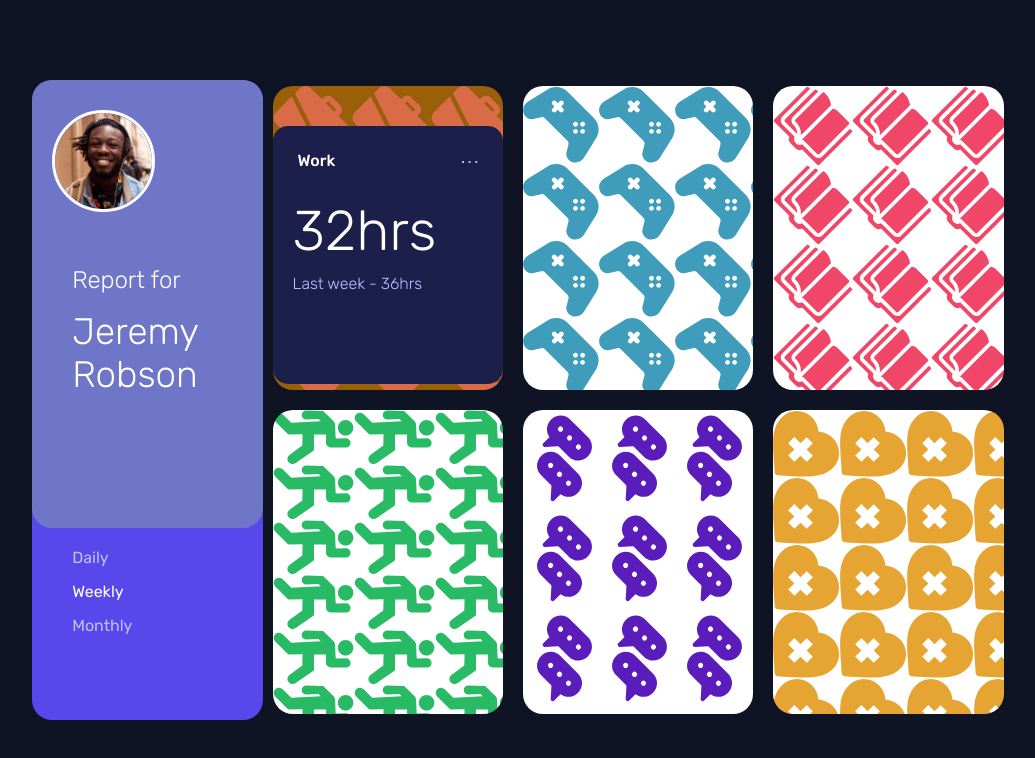
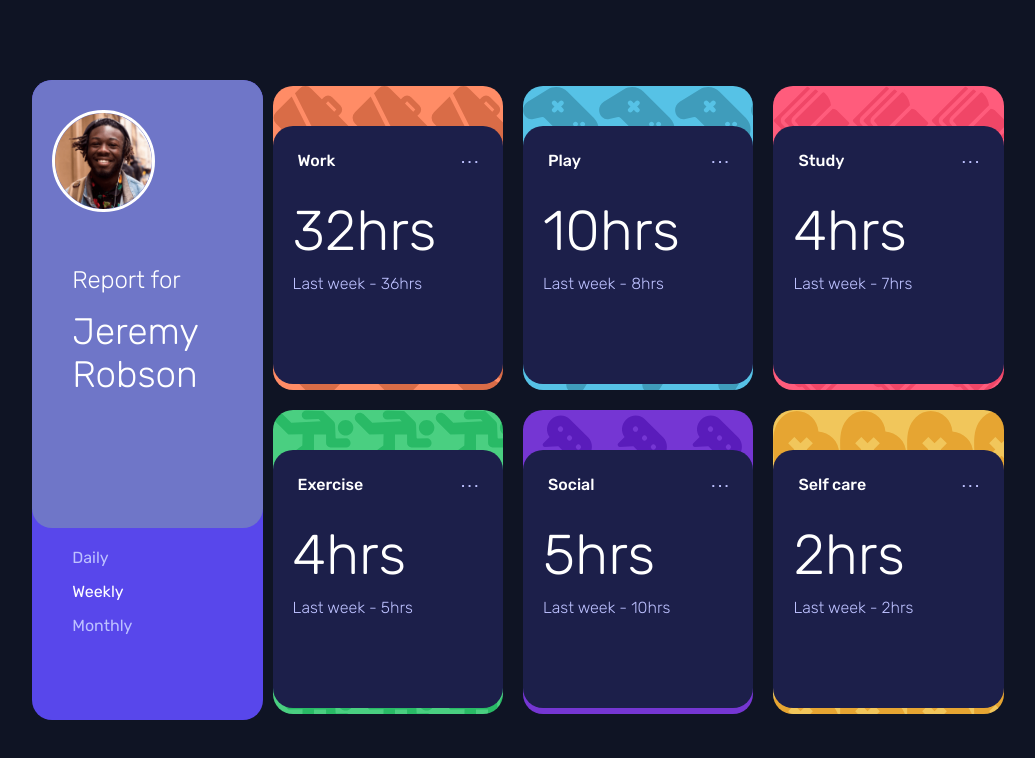
Before and after one commit to etimexo/Time-tracking-dashboard, a website: page index.html in a window 1280 px wide. Both pictures are taken after a click on the link "Weekly". Shown: the whole page, without its empty margins (117-1152 px from the left). Drawn offline with Linux system fonts and the light colour scheme.

Commit message:
Edit files

```diff
--- a/index.html
+++ b/index.html
@@ -32,17 +32,63 @@
               <p class="p1">Work</p>
               <p class="p2"><sup>. . .</sup></p>
             </div>
-            <p class="panel-menu" id="panel-menu1">--</p>
-            <p class="panel-menu" id="panel-menu2">--</p>
+            <p class="panel-menu panel-menu1" id="work-menu1">--</p>
+            <p class="panel-menu panel-menu2" id="work-menu2">--</p>
+          </div>
+        </div>
+        <div class="col col-2">
+          <div class="play wrk">
+            <div class="panel">
+              <p class="p1">Play</p>
+              <p class="p2"><sup>. . .</sup></p>
+            </div>
+            <p class="panel-menu panel-menu1" id="play-menu1">--</p>
+            <p class="panel-menu panel-menu2" id="play-menu2">--</p>
+          </div>
+        </div>
+        <div class="col col-3">
+          <div class="study wrk">
+            <div class="panel">
+              <p class="p1">Study</p>
+              <p class="p2"><sup>. . .</sup></p>
+            </div>
+            <p class="panel-menu panel-menu1" id="study-menu1">--</p>
+            <p class="panel-menu panel-menu2" id="study-menu2">--</p>
+          </div>
         </div>
       </div>
-        <div class="col col-2"></div>
-        <div class="col col-3"></div>
-      </div>
+
       <div class="row">
-        <div class="col  col-4"></div>
-        <div class="col col-5"></div>
-        <div class="col col-6"></div>
+        <div class="col col-4">
+          <div class="exercise wrk">
+            <div class="panel">
+              <p class="p1">Exercise</p>
+              <p class="p2"><sup>. . .</sup></p>
+            </div>
+            <p class="panel-menu panel-menu1" id="exercise-menu1">--</p>
+            <p class="panel-menu panel-menu2" id="exercise-menu2">--</p>
+          </div>
+        </div>
+        <div class="col col-5">
+          <div class="social wrk">
+            <div class="panel">
+              <p class="p1">Social</p>
+              <p class="p2"><sup>. . .</sup></p>
+            </div>
+            <p class="panel-menu panel-menu1" id="social-menu1">--</p>
+            <p class="panel-menu panel-menu2" id="social-menu2">--</p>
+          </div>
+        </div>
+        <div class="col col-6">
+          <div class="selfcare wrk">
+            <div class="panel">
+              <p class="p1">Self care</p>
+              <p class="p2"><sup>. . .</sup></p>
+            </div>
+            <p class="panel-menu panel-menu1" id="selfcare-menu1">--</p>
+            <p class="panel-menu panel-menu2" id="selfcare-menu2">--</p>
+          </div>
+        </div>
       </div>
     </div>
   </div>
--- a/script.js
+++ b/script.js
@@ -2,14 +2,44 @@ const daily = document.querySelector("#daily")
 const weekly = document.querySelector("#weekly")
 const monthly = document.querySelector("#monthly")
 daily.addEventListener("click", () => {
-    document.getElementById("panel-menu1").innerHTML = "5hrs"
-    document.getElementById("panel-menu2").innerHTML = "Yesterday - 7hrs"
+    document.getElementById("work-menu1").innerHTML = "5hrs"
+    document.getElementById("work-menu2").innerHTML = "Yesterday - 7hrs"
+    document.getElementById("play-menu1").innerHTML = "1hr"
+    document.getElementById("play-menu2").innerHTML = "Yesterday - 2hrs"
+    document.getElementById("study-menu1").innerHTML = "0hr"
+    document.getElementById("study-menu2").innerHTML = "Yesterday - 1hr"
+    document.getElementById("exercise-menu1").innerHTML = "1hr"
+    document.getElementById("exercise-menu2").innerHTML = "Yesterday - 1hr"
+    document.getElementById("social-menu1").innerHTML = "1hr"
+    document.getElementById("social-menu2").innerHTML = "Yesterday - 3hrs"
+    document.getElementById("selfcare-menu1").innerHTML = "0hr"
+    document.getElementById("selfcare-menu2").innerHTML = "Yesterday - 1hr"
 })
 weekly.addEventListener("click", () => {
-    document.getElementById("panel-menu1").innerHTML = "32hrs"
-    document.getElementById("panel-menu2").innerHTML = "Last week - 36hrs"
+    document.getElementById("work-menu1").innerHTML = "32hrs"
+    document.getElementById("work-menu2").innerHTML = "Last week - 36hrs"
+    document.getElementById("play-menu1").innerHTML = "10hrs"
+    document.getElementById("play-menu2").innerHTML = "Last week - 8hrs"
+    document.getElementById("study-menu1").innerHTML = "4hrs"
+    document.getElementById("study-menu2").innerHTML = "Last week - 7hrs"
+    document.getElementById("exercise-menu1").innerHTML = "4hrs"
+    document.getElementById("exercise-menu2").innerHTML = "Last week - 5hrs"
+    document.getElementById("social-menu1").innerHTML = "5hrs"
+    document.getElementById("social-menu2").innerHTML = "Last week - 10hrs"
+    document.getElementById("selfcare-menu1").innerHTML = "2hrs"
+    document.getElementById("selfcare-menu2").innerHTML = "Last week - 2hrs"
 })
 monthly.addEventListener("click", () => {
-    document.getElementById("panel-menu1").innerHTML = "103hrs"
-    document.getElementById("panel-menu2").innerHTML = "Last month - 128hrs"
+    document.getElementById("work-menu1").innerHTML = "103hrs"
+    document.getElementById("work-menu2").innerHTML = "Last month - 128hrs"
+    document.getElementById("play-menu1").innerHTML = "23hrs"
+    document.getElementById("play-menu2").innerHTML = "Last month - 29hrs"
+    document.getElementById("study-menu1").innerHTML = "13hrs"
+    document.getElementById("study-menu2").innerHTML = "Last month - 19hrs"
+    document.getElementById("exercise-menu1").innerHTML = "11hrs"
+    document.getElementById("exercise-menu2").innerHTML = "Last month - 18hrs"
+    document.getElementById("social-menu1").innerHTML = "21hrs"
+    document.getElementById("social-menu2").innerHTML = "Last month - 23hrs"
+    document.getElementById("selfcare-menu1").innerHTML = "7hrs"
+    document.getElementById("selfcare-menu2").innerHTML = "Last month - 11hrs"
 })
--- a/style.css
+++ b/style.css
@@ -143,29 +143,50 @@ body {
         margin: 10px;
         padding: 10px;
     }
+    .container .boxes .row .wrk:hover, .container .boxes .row .wrk:focus {
+        background-color: hsl(235, 45%, 61%);
+    }
     .container .boxes .row .col-1 {
-        background-color: rgb(153, 95, 9);
+        background-color: hsl(15, 100%, 70%);
         padding: 0;
     }
     .container .boxes .row .col:hover, .container .boxes .row .col:focus {
         cursor: pointer;
     }
-    .container .boxes .row .col-1 .wrk {
-        width: 100%;
+    .container .boxes .wrk {
+        width: inherit;
         height: 85%;
         position: relative;
         bottom: -40px;
-        border-radius: 15px;
         background-color: var(--darkblue);
         color: #fff;
         font-weight: lighter;
+    }
+    .container .boxes .row .col-2 {
+        background-color: hsl(195, 74%, 62%);
+        padding: 0;
+    }
+    .container .boxes .row .col-3 {
+        background-color: hsl(348, 100%, 68%);
+        padding: 0;
+    }
+    .container .boxes .row .col-4 {
+        background-color: hsl(145, 58%, 55%);
+        padding: 0;
+    }
+    .container .boxes .row .col-5 {
+        background-color: hsl(264, 64%, 52%);
+        padding: 0;
+    }
+    .container .boxes .row .col-6 {
+        background-color: hsl(43, 84%, 65%);
+        padding: 0;
     }
     .boxes .panel {
         display: flex;
         justify-content: space-between;
         padding: 25px;
         font-weight: 500;
-
     }
     .boxes .panel .p2 {
         color: hsl(236, 100%, 87%);
@@ -179,10 +200,10 @@ body {
     .boxes .panel-menu {
         padding-left: 20px;
     }
-    .boxes #panel-menu1 {
+    .boxes .wrk .panel-menu1 {
         font-size: 3.5rem;
     }
-    .boxes #panel-menu2 {
+    .boxes .wrk .panel-menu2 {
         font-size: 1rem;
         margin-top: 10px;
         color: hsl(236, 100%, 87%);
```
Also changed, not shown: README.md (deleted).
